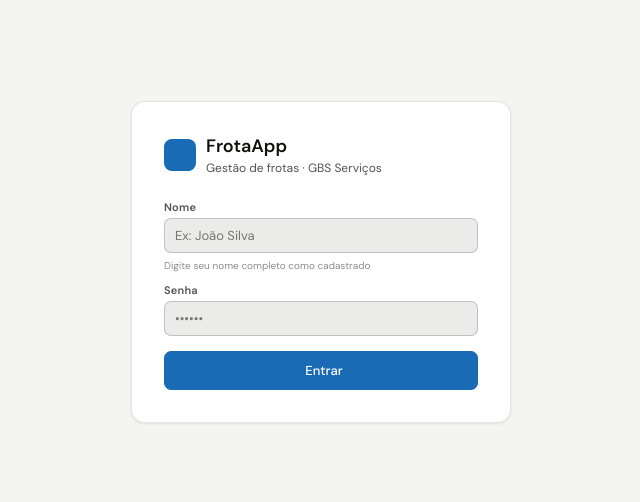
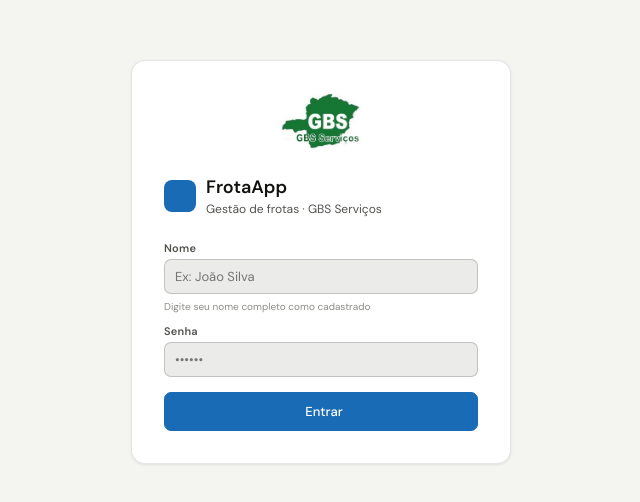
Before and after one commit to ControlesGBS/frota, a React (Vite) app: page / in a window 1280 px wide. Shown: the part 138-640 px from the top of the page, without its empty margins (319-959 px from the left). Built offline with nearby package versions, Linux system fonts and the light colour scheme.

Commit message:
Logo no login e icones no topbar

```diff
--- a/src/components/shared/Topbar.jsx
+++ b/src/components/shared/Topbar.jsx
@@ -20,16 +20,18 @@
           onClick={onToggleDark}
           aria-label={darkMode ? 'Modo claro' : 'Modo escuro'}
           title={darkMode ? 'Modo claro' : 'Modo escuro'}
+          style={{ color: 'var(--t1)' }}
         >
-          <i className={`ti ${darkMode ? 'ti-sun' : 'ti-moon'}`} aria-hidden="true" />
+          <i className={`ti ${darkMode ? 'ti-sun' : 'ti-moon'}`} aria-hidden="true" style={{ fontSize: 18 }} />
         </button>
         <button
           className="ib"
           onClick={signOut}
           aria-label="Sair"
           title="Sair"
+          style={{ color: 'var(--t1)' }}
         >
-          <i className="ti ti-logout" aria-hidden="true" />
+          <i className="ti ti-logout" aria-hidden="true" style={{ fontSize: 18 }} />
         </button>
       </div>
     </div>
--- a/src/pages/LoginPage.jsx
+++ b/src/pages/LoginPage.jsx
@@ -29,6 +29,16 @@
   return (
     <div className="login-wrap">
       <div className="login-box">
+
+        {/* Logo GBS pequeno no topo */}
+        <div style={{ textAlign: 'center', marginBottom: 20 }}>
+          <img
+            src="/logotipo_gbs.png"
+            alt="GBS Serviços"
+            style={{ width: 80, height: 'auto', objectFit: 'contain' }}
+          />
+        </div>
+
         <div className="login-logo">
           <div className="logo-icon">
             <i className="ti ti-truck" aria-hidden="true" />
@@ -38,6 +48,7 @@
             <div className="login-subtitle">Gestão de frotas · GBS Serviços</div>
           </div>
         </div>
+
         <form onSubmit={handleLogin}>
           <div className="fg">
             <label>Nome</label>
@@ -46,6 +57,7 @@
               placeholder="Ex: João Silva"
               value={nome}
               onChange={e => setNome(e.target.value)}
+              autoComplete="username"
               autoCapitalize="words"
             />
             <span className="hint">Digite seu nome completo como cadastrado</span>
```
Also changed, not shown: public/logotipo_gbs.png (added).
